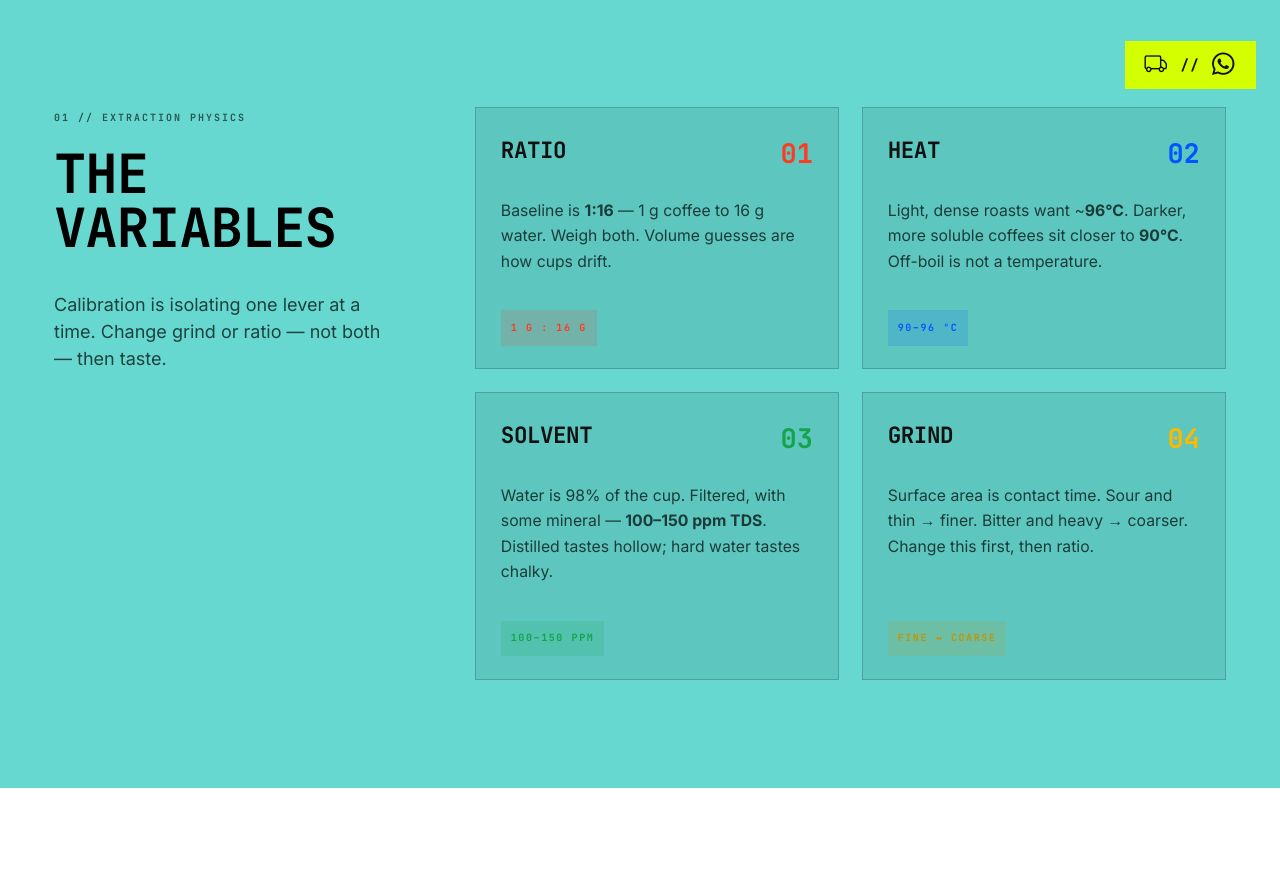
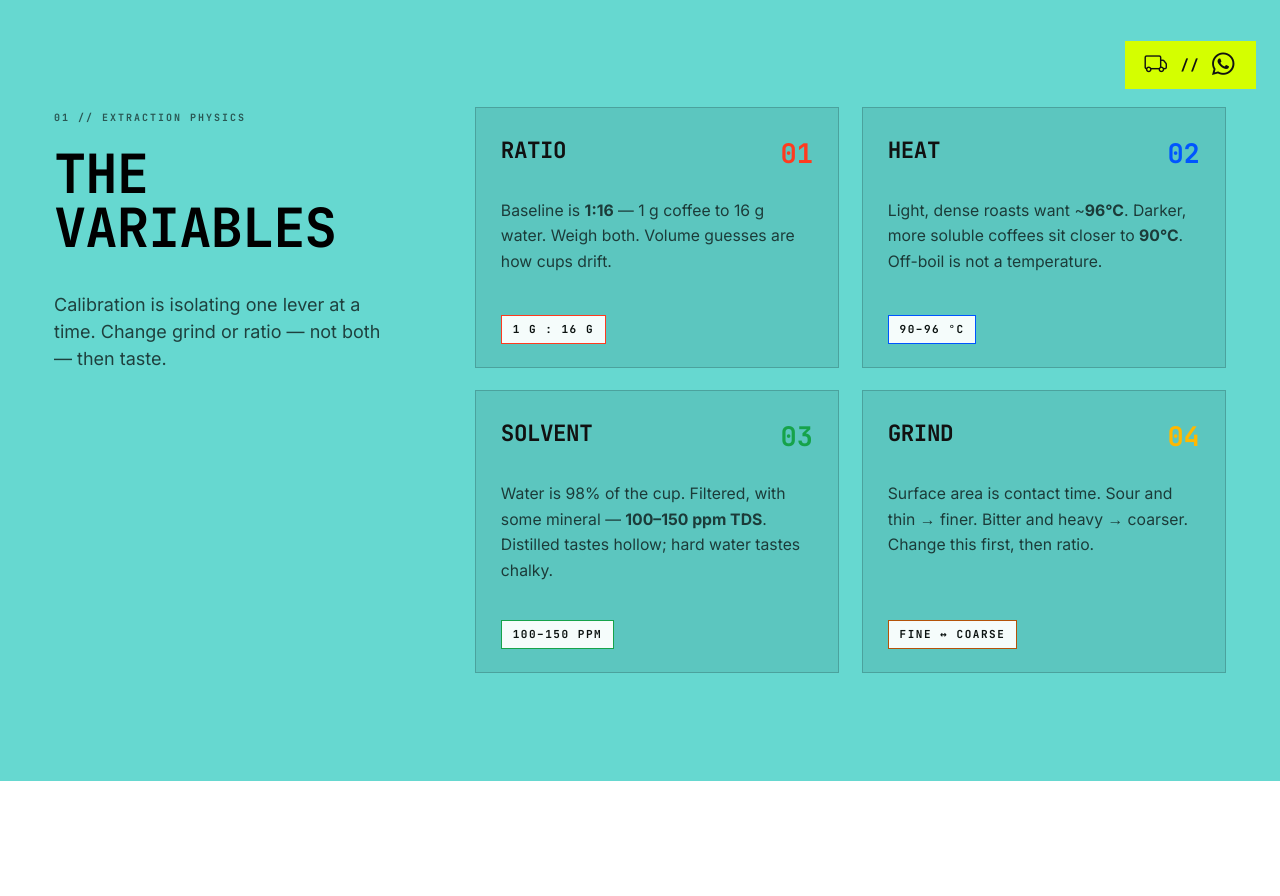
Before and after one commit to Minipom17/TheBestBean, an ASP.NET Core app: page /BrewMethods in a window 1280 px wide. Shown: the part 687-1583 px from the top of the page. Run offline with ASP.NET Core 8, Linux system fonts and the light colour scheme; some libraries are stand-ins or nearby versions.

Commit message:
Improve Brew Guides tag contrast on teal cards
Use near-white chip backgrounds with dark text and accent borders so
RATIO/HEAT/SOLVENT/GRIND specs stay readable on the brew variables band.

Co-authored-by: alefrank <Minipom17@users.noreply.github.com>

```diff
--- a/Pages/BrewMethods.cshtml
+++ b/Pages/BrewMethods.cshtml
@@ -86,7 +86,7 @@
                     <p class="text-sm leading-relaxed text-black/70 mb-8">
                         Surface area is contact time. Sour and thin → finer. Bitter and heavy → coarser. Change this first, then ratio.
                     </p>
-                    <div class="brew-var-spec" style="--brew-accent:#C99200">Fine ↔ Coarse</div>
+                    <div class="brew-var-spec" style="--brew-accent:#B45309">Fine ↔ Coarse</div>
                 </article>
             </div>
         </div>
--- a/wwwroot/css/site.css
+++ b/wwwroot/css/site.css
@@ -1538,13 +1538,15 @@ html.dark .brew-variables-band {
     margin-top: auto;
     align-self: flex-start;
     font-family: 'JetBrains Mono', monospace;
-    font-size: 10px;
-    font-weight: 700;
-    letter-spacing: 0.16em;
-    text-transform: uppercase;
-    color: var(--brew-accent, #111);
-    background: color-mix(in srgb, var(--brew-accent, #111) 14%, transparent);
-    padding: 0.35rem 0.55rem;
+    font-size: 11px;
+    font-weight: 700;
+    letter-spacing: 0.14em;
+    text-transform: uppercase;
+    color: #0B1210;
+    background: rgba(255, 255, 255, 0.94);
+    border: 1.5px solid var(--brew-accent, #111);
+    padding: 0.4rem 0.6rem;
+    line-height: 1.2;
 }
 .brew-method-card {
     border: 1px solid #111;
```
